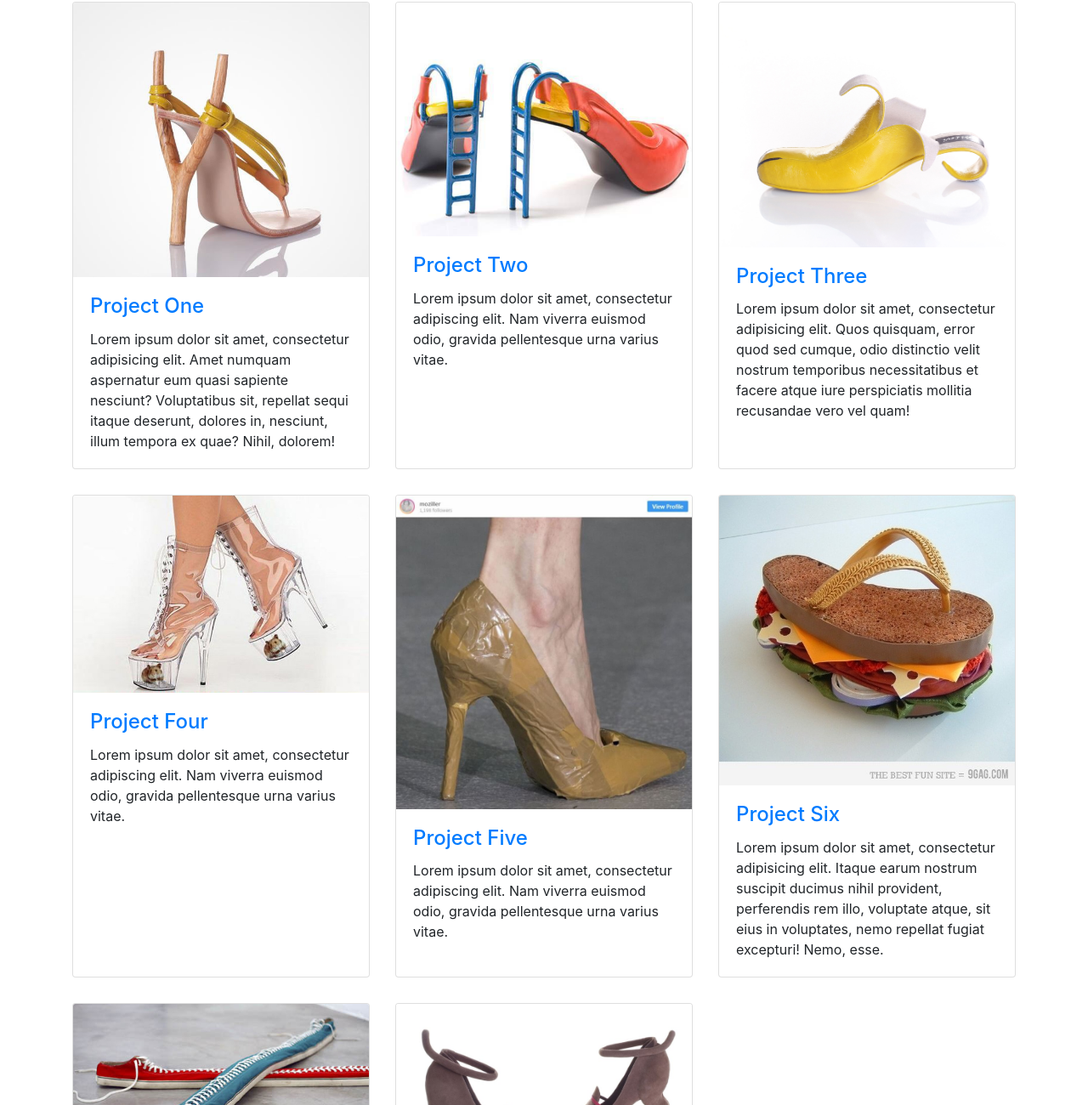
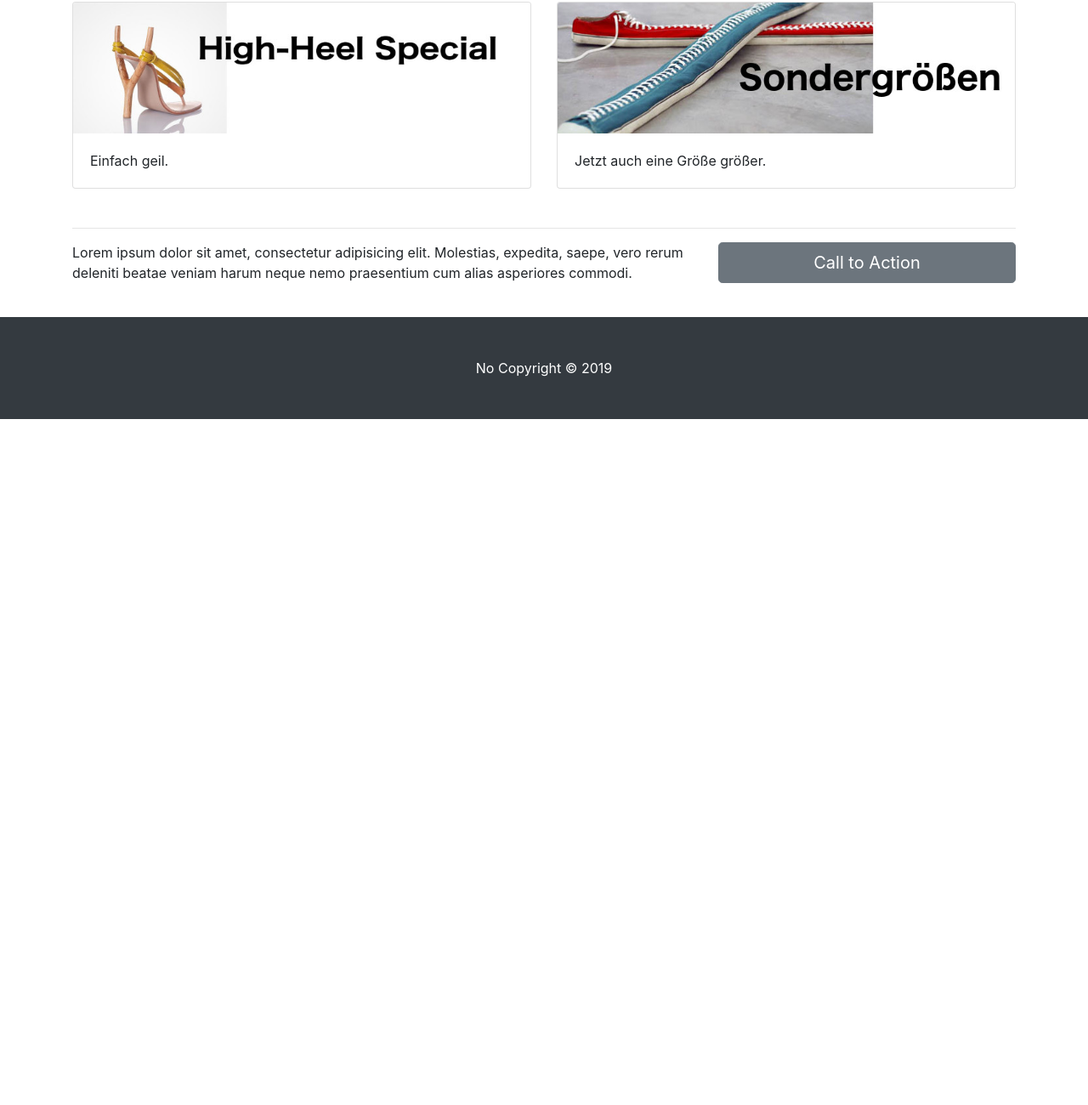
Before and after one commit to FelisaPaumia/Html-Projekt, a website: page index.html in a window 1280 px wide. Shown: the part 716-2016 px from the top of the page at 85% size. After the commit the page ends 1209 px from the top, so only its background shows below. Drawn offline with Linux system fonts and the light colour scheme.

Commit message:
headlines

```diff
--- a/index.html
+++ b/index.html
@@ -111,92 +111,21 @@
     <!-- Portfolio Section -->
     <h2>Highlights</h2>
 
+
     <div class="row">
-      <div class="col-lg-4 col-sm-6 portfolio-item">
+      <div class="col-lg-6 portfolio-item">
         <div class="card h-100">
-          <a href="#"><img class="card-img-top" src="img/shoes/crazy2.jpg" alt=""></a>
+          <a href="services.html"><img class="card-img-top" src="img/highheel.jpg" alt=""></a>
           <div class="card-body">
-            <h4 class="card-title">
-              <a href="#">Project One</a>
-            </h4>
-            <p class="card-text">Lorem ipsum dolor sit amet, consectetur adipisicing elit. Amet numquam aspernatur eum quasi sapiente nesciunt? Voluptatibus sit, repellat sequi itaque deserunt, dolores in, nesciunt, illum tempora ex quae? Nihil, dolorem!</p>
+            <p class="card-text">Einfach geil.</p>
           </div>
         </div>
       </div>
-      <div class="col-lg-4 col-sm-6 portfolio-item">
+      <div class="col-lg-6 portfolio-item">
         <div class="card h-100">
-          <a href="#"><img class="card-img-top" src="img/shoes/crazy3.jpg" alt=""></a>
+          <a href="#"><img class="card-img-top" src="img/sonder.jpg" alt=""></a>
           <div class="card-body">
-            <h4 class="card-title">
-              <a href="#">Project Two</a>
-            </h4>
-            <p class="card-text">Lorem ipsum dolor sit amet, consectetur adipiscing elit. Nam viverra euismod odio, gravida pellentesque urna varius vitae.</p>
-          </div>
-        </div>
-      </div>
-      <div class="col-lg-4 col-sm-6 portfolio-item">
-        <div class="card h-100">
-          <a href="#"><img class="card-img-top" src="img/shoes/crazy4.jpg" alt=""></a>
-          <div class="card-body">
-            <h4 class="card-title">
-              <a href="#">Project Three</a>
-            </h4>
-            <p class="card-text">Lorem ipsum dolor sit amet, consectetur adipisicing elit. Quos quisquam, error quod sed cumque, odio distinctio velit nostrum temporibus necessitatibus et facere atque iure perspiciatis mollitia recusandae vero vel quam!</p>
-          </div>
-        </div>
-      </div>
-      <div class="col-lg-4 col-sm-6 portfolio-item">
-        <div class="card h-100">
-          <a href="#"><img class="card-img-top" src="img/shoes/crazy5.jpg" alt=""></a>
-          <div class="card-body">
-            <h4 class="card-title">
-              <a href="#">Project Four</a>
-            </h4>
-            <p class="card-text">Lorem ipsum dolor sit amet, consectetur adipiscing elit. Nam viverra euismod odio, gravida pellentesque urna varius vitae.</p>
-          </div>
-        </div>
-      </div>
-      <div class="col-lg-4 col-sm-6 portfolio-item">
-        <div class="card h-100">
-          <a href="#"><img class="card-img-top" src="img/shoes/crazy6.jpg" alt=""></a>
-          <div class="card-body">
-            <h4 class="card-title">
-              <a href="#">Project Five</a>
-            </h4>
-            <p class="card-text">Lorem ipsum dolor sit amet, consectetur adipiscing elit. Nam viverra euismod odio, gravida pellentesque urna varius vitae.</p>
-          </div>
-        </div>
-      </div>
-      <div class="col-lg-4 col-sm-6 portfolio-item">
-        <div class="card h-100">
-          <a href="#"><img class="card-img-top" src="img/shoes/crazy7.jpg" alt=""></a>
-          <div class="card-body">
-            <h4 class="card-title">
-              <a href="#">Project Six</a>
-            </h4>
-            <p class="card-text">Lorem ipsum dolor sit amet, consectetur adipisicing elit. Itaque earum nostrum suscipit ducimus nihil provident, perferendis rem illo, voluptate atque, sit eius in voluptates, nemo repellat fugiat excepturi! Nemo, esse.</p>
-          </div>
-        </div>
-      </div>
-      <div class="col-lg-4 col-sm-6 portfolio-item">
-        <div class="card h-100">
-          <a href="#"><img class="card-img-top" src="img/shoes/crazy8.jpg" alt=""></a>
-          <div class="card-body">
-            <h4 class="card-title">
-              <a href="#">Project Six</a>
-            </h4>
-            <p class="card-text">Lorem ipsum dolor sit amet, consectetur adipisicing elit. Itaque earum nostrum suscipit ducimus nihil provident, perferendis rem illo, voluptate atque, sit eius in voluptates, nemo repellat fugiat excepturi! Nemo, esse.</p>
-          </div>
-        </div>
-      </div>
-      <div class="col-lg-4 col-sm-6 portfolio-item">
-        <div class="card h-100">
-          <a href="#"><img class="card-img-top" src="img/shoes/crazy9.jpg" alt=""></a>
-          <div class="card-body">
-            <h4 class="card-title">
-              <a href="#">Project Six</a>
-            </h4>
-            <p class="card-text">Lorem ipsum dolor sit amet, consectetur adipisicing elit. Itaque earum nostrum suscipit ducimus nihil provident, perferendis rem illo, voluptate atque, sit eius in voluptates, nemo repellat fugiat excepturi! Nemo, esse.</p>
+            <p class="card-text">Jetzt auch eine Größe größer.</p>
           </div>
         </div>
       </div>
```
Also changed, not shown: img/highheel.jpg (added), img/sonder.jpg (added).
